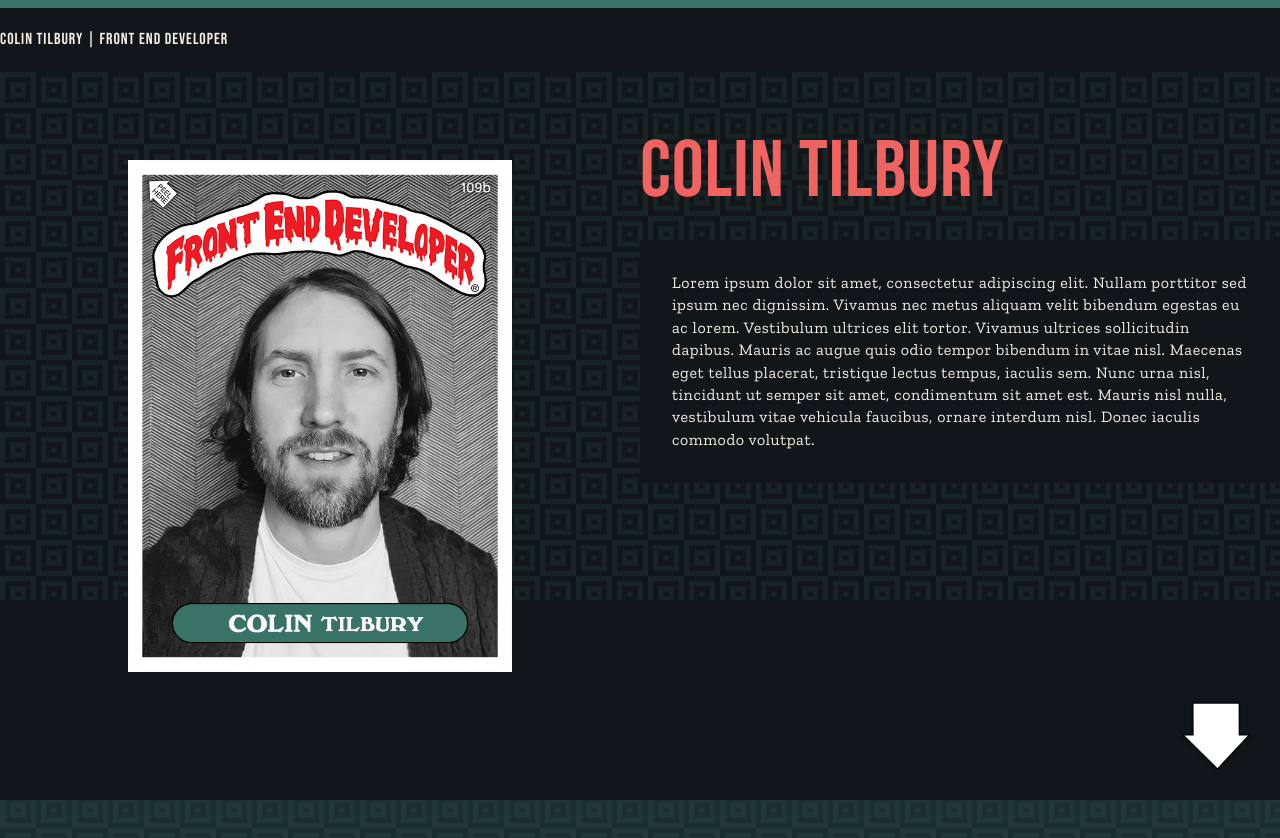
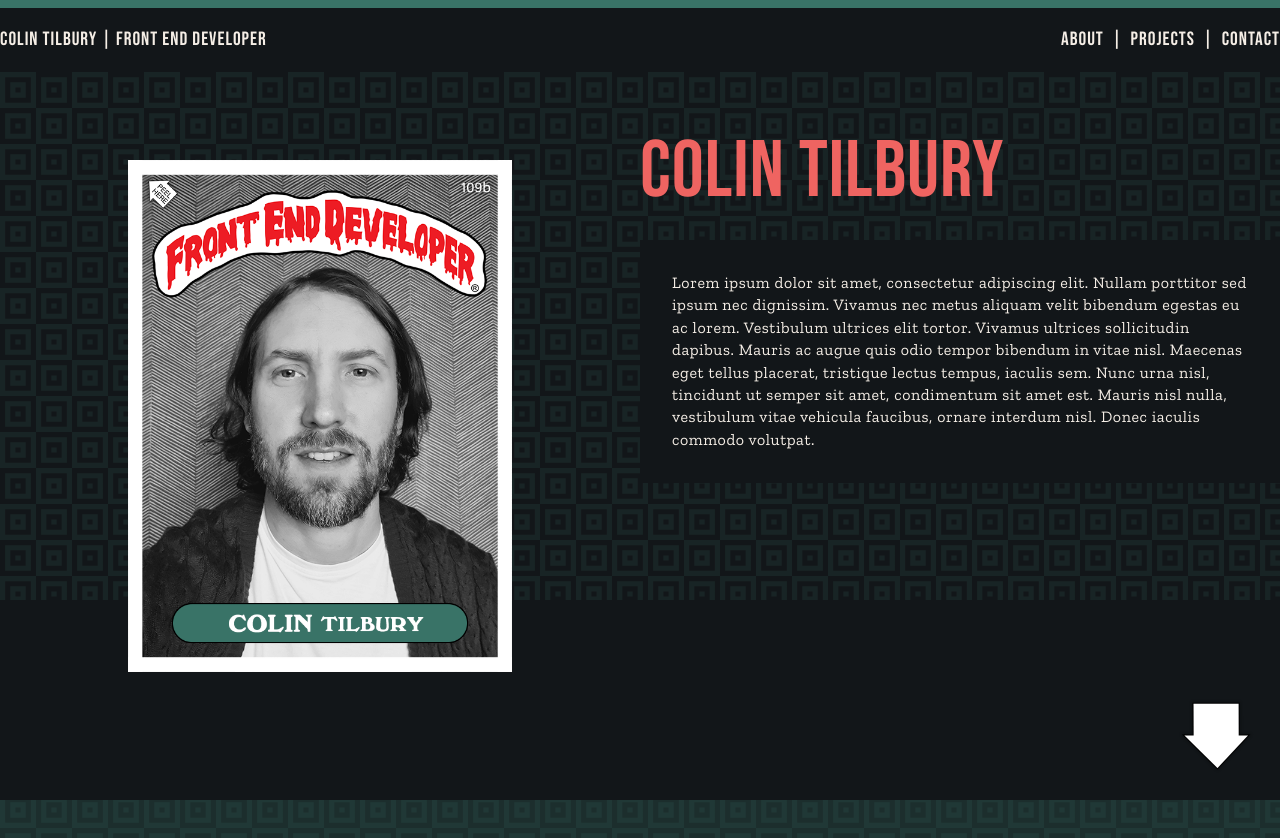
Before and after one commit to ctilbury/portfolio, a Vue app: page / in a window 1280 px wide. Shown: the top 838 px of the page. Built offline with nearby package versions, Linux system fonts and the light colour scheme.

Commit message:
added top nav links

```diff
--- a/src/App.vue
+++ b/src/App.vue
@@ -1,6 +1,8 @@
 <template>
   <div>
-    <header-bar />
+    <header-bar
+      @scrollToSection="scrollToSection"
+    />
     <main>
       <section
         id="about-section"
--- a/src/components/HeaderBar.vue
+++ b/src/components/HeaderBar.vue
@@ -2,13 +2,56 @@
   <header>
     <div class="header-wrap">
       <div>Colin Tilbury | Front End Developer</div>
+      <nav class="menu">
+        <ul>
+          <li>
+            <a
+              href=""
+              @click.prevent="scrollTo('about')"
+            >
+              About
+            </a>
+            <span class="divider">|</span>
+          </li>
+          <li>
+            <a
+              href=""
+              @click.prevent="scrollTo('projects')"
+            >
+              Projects
+            </a>
+            <span class="divider">|</span>
+          </li>
+          <li>
+            <a
+              href=""
+              @click.prevent="scrollTo('contact')"
+            >
+              Contact
+            </a>
+          </li>
+        </ul>
+      </nav>
     </div>
   </header>
 </template>
 
+<script>
+export default {
+  name: 'HeaderBar',
+  methods: {
+    scrollTo(section) {
+      this.$emit('scrollToSection', section)
+    }
+  }
+}
+</script>
+
 <style lang="scss" scoped>
+
 header {
   font-family: 'Bebas Neue', cursive;
+  font-size: 1.2rem;
   letter-spacing: 1px;
   position: fixed;
   top: 0;
@@ -25,5 +68,29 @@ header {
   height: 4rem;
   display: flex;
   align-items: center;
+  justify-content: space-between;
 }
+
+nav {
+  ul {
+    list-style-type: none;
+    margin: 0;
+    padding: 0;
+  }
+
+  li {
+    display: inline;
+  }
+
+  a {
+    color: $linen;
+    text-decoration: none;
+  }
+
+  .divider {
+    display: inline-block;
+    padding: 0 4px;
+  }
+}
+
 </style>
```
